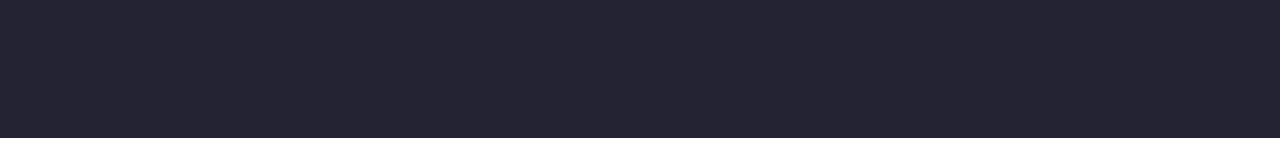
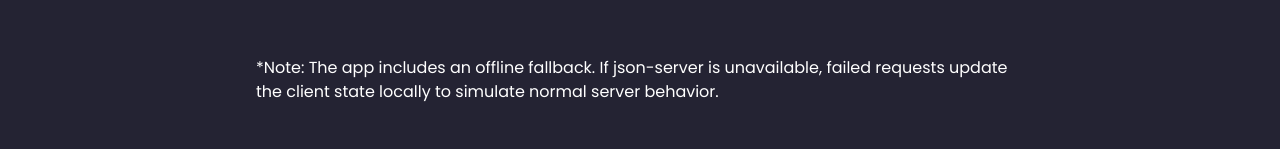
Before and after one commit to MikkoTirronen/movie-theater, a React (Vite) app: page / in a window 1280 px wide. Shown: the part 662-811 px from the top of the page. Built offline with nearby package versions, Linux system fonts and the light colour scheme; no server answers.

Commit message:
added note about fallback

```diff
--- a/src/App.css
+++ b/src/App.css
@@ -217,3 +217,7 @@
 .delete-btn:active {
   transform: scale(0.98);
 }
+.note{
+  margin: 3rem;
+  max-width: 60dvw;
+}
--- a/src/App.tsx
+++ b/src/App.tsx
@@ -49,10 +49,15 @@
           >
             {!bookToggle ? "Book now" : "Hide form"}
           </button>
-          {bookToggle&&<BookingForm />}
+          {bookToggle && <BookingForm />}
         </>
       )}
       {adminToggle && <AdminPanel />}
+      <p className="note">
+        *Note: The app includes an offline fallback. If json-server is
+        unavailable, failed requests update the client state locally to simulate
+        normal server behavior.
+      </p>
     </>
   );
 }
```
